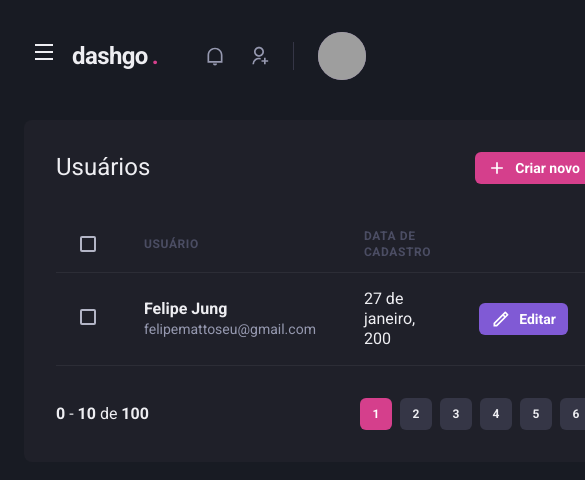
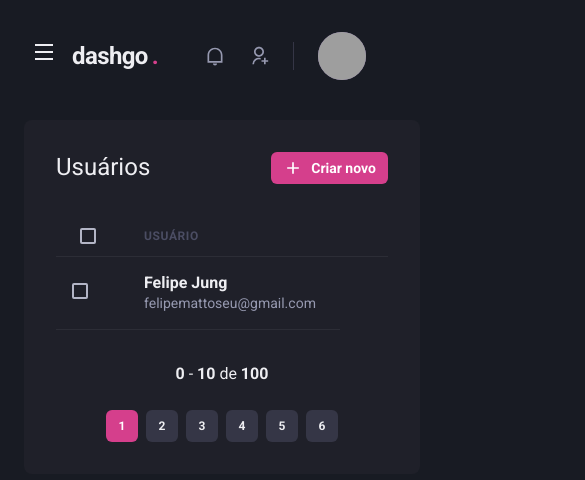
Before and after one commit to felipe-jm/ignite-react-dashgo, a Next.js app: page /users in a window 390 px wide. Shown: the top 480 px of the page, 585 px wide, since content can reach past the window. Built offline with nearby package versions, Linux system fonts and the light colour scheme; grey boxes are pictures that could not be loaded.

Commit message:
Make users list page responsive

```diff
--- a/src/components/Pagination/index.tsx
+++ b/src/components/Pagination/index.tsx
@@ -3,7 +3,7 @@ import { PaginationItem } from "./PaginationItem";
 
 export const Pagination = () => (
   <Stack
-    direction="row"
+    direction={["column", "row"]}
     mt="8"
     justify="space-between"
     align="center"
--- a/src/pages/dashboard.tsx
+++ b/src/pages/dashboard.tsx
@@ -67,13 +67,13 @@ const Dashboard = () => (
       <Sidebar />
 
       <SimpleGrid flex="1" gap="4" minChildWidth="320px" align="flex-start">
-        <Box p="8" bg="gray.800" borderRadius={8} pb="4">
+        <Box p={["6", "8"]} bg="gray.800" borderRadius={8} pb="4">
           <Text fontSize="lg" mb="4">
             Inscritos da semana
           </Text>
           <Chart options={options} series={series} type="area" height={160} />
         </Box>
-        <Box p="8" bg="gray.800" borderRadius={8}>
+        <Box p={["6", "8"]} bg="gray.800" borderRadius={8}>
           <Text fontSize="lg" mb="4">
             Taxa de abertura
           </Text>
--- a/src/pages/users/index.tsx
+++ b/src/pages/users/index.tsx
@@ -12,6 +12,7 @@ import {
   Td,
   Checkbox,
   Text,
+  useBreakpointValue,
 } from "@chakra-ui/react";
 
 import { RiAddLine, RiPencilLine } from "react-icons/ri";
@@ -20,7 +21,13 @@ import { Sidebar } from "components/Sidebar";
 import { Header } from "components/Header";
 import { Pagination } from "components/Pagination";
 
-const ListUsers = () => (
+const ListUsers = () => {
+  const isDesktopOrTable = useBreakpointValue({
+    base: false,
+    lg: true,
+  });
+
+  return (
     <Box>
       <Header />
 
@@ -51,13 +58,13 @@ const ListUsers = () => (
                   <Checkbox colorScheme="pink" />
                 </Th>
                 <Th>Usuário</Th>
-              <Th>Data de cadastro</Th>
+                {isDesktopOrTable && <Th>Data de cadastro</Th>}
                 <Th width="8"></Th>
               </Tr>
             </Thead>
             <Tbody>
               <Tr>
-              <Td px="6">
+                <Td px={["4", "4", "6"]}>
                   <Checkbox colorScheme="pink" />
                 </Td>
                 <Td>
@@ -68,7 +75,8 @@ const ListUsers = () => (
                     </Text>
                   </Box>
                 </Td>
-              <Td>27 de janeiro, 200</Td>
+                {isDesktopOrTable && <Td>27 de janeiro, 200</Td>}
+                {isDesktopOrTable && (
                   <Td>
                     <Button
                       as="a"
@@ -80,6 +88,7 @@ const ListUsers = () => (
                       Editar
                     </Button>
                   </Td>
+                )}
               </Tr>
             </Tbody>
           </Table>
@@ -89,5 +98,6 @@ const ListUsers = () => (
       </Flex>
     </Box>
   );
+};
 
 export default ListUsers;
```
Lines whose indentation alone changed are shown as unchanged.
